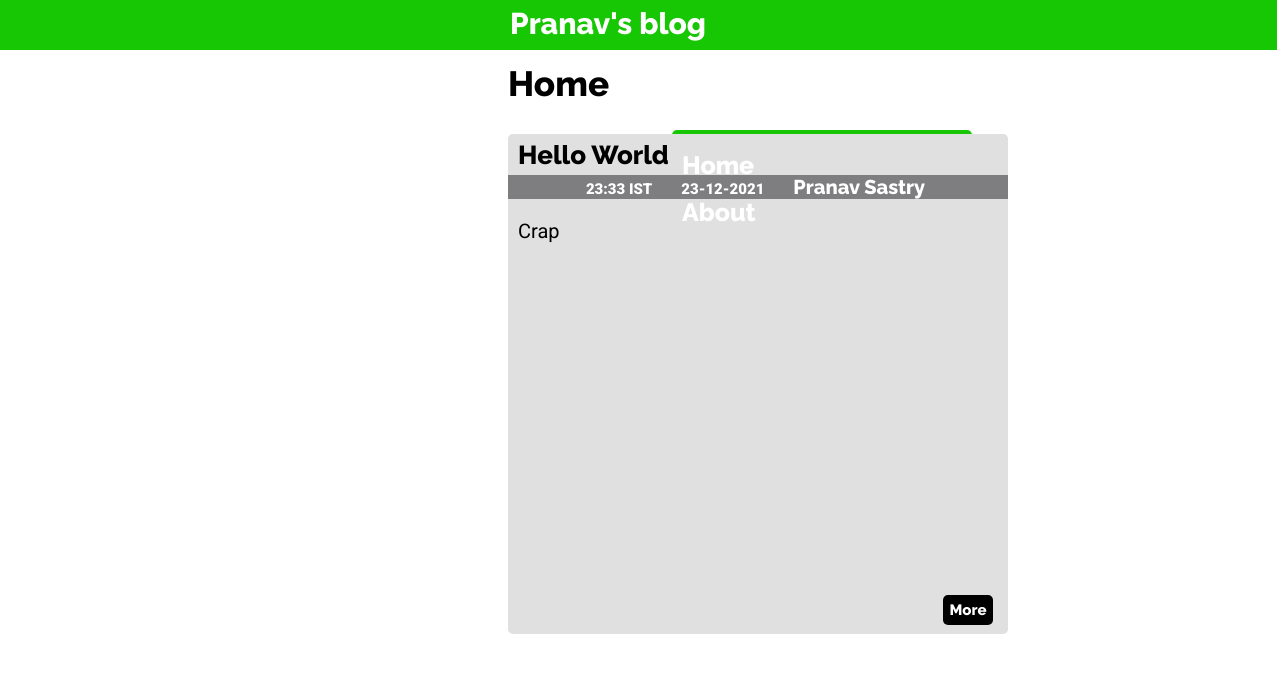
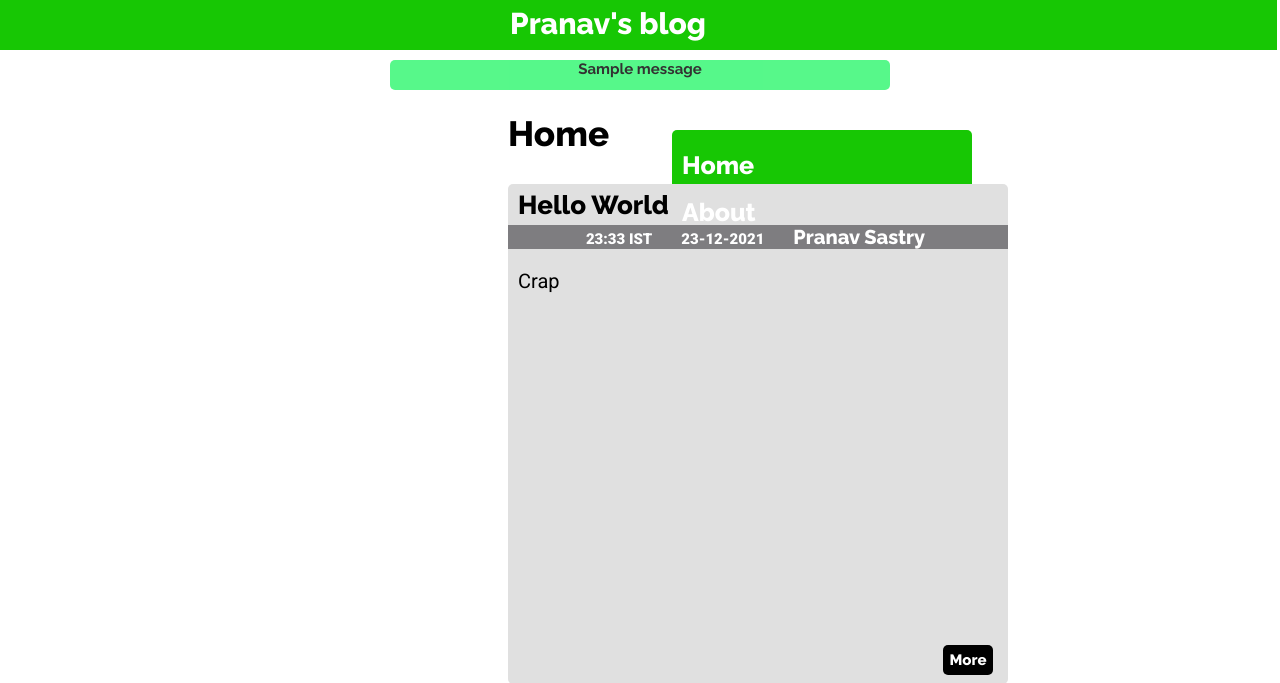
Before and after one commit to pranftw/flask_it, a Flask app: page / in a window 1280 px wide. Shown: the top 683 px of the page. Run offline with Flask 2, Linux system fonts and the light colour scheme; one stand-in notice (Sample message) is shown.

Commit message:
Updated layout.html

```diff
--- a/templates/layout.html
+++ b/templates/layout.html
@@ -22,6 +22,17 @@
   </div>
   <div style="margin-top:-590px;height:0px;"></div>
   <div>
+    {% with messages = get_flashed_messages(with_categories=true) %}
+      {% if messages %}
+        {% for category,message in messages %}
+          {% if category == 'success' %}
+          <div class="success" style="text-align:center;">
+            <h3 style="font-size:15px;margin:auto;">{{ message }}</h3>
+          </div>
+          {% endif %}
+        {% endfor %}
+      {% endif %}
+    {% endwith %}
     {% block content %}{% endblock %}
   </div>
   <div style="margin-bottom:50px;"></div>
```
